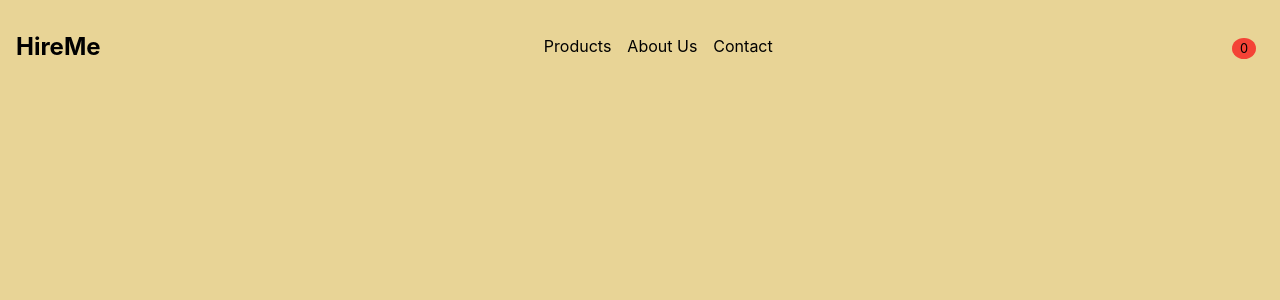
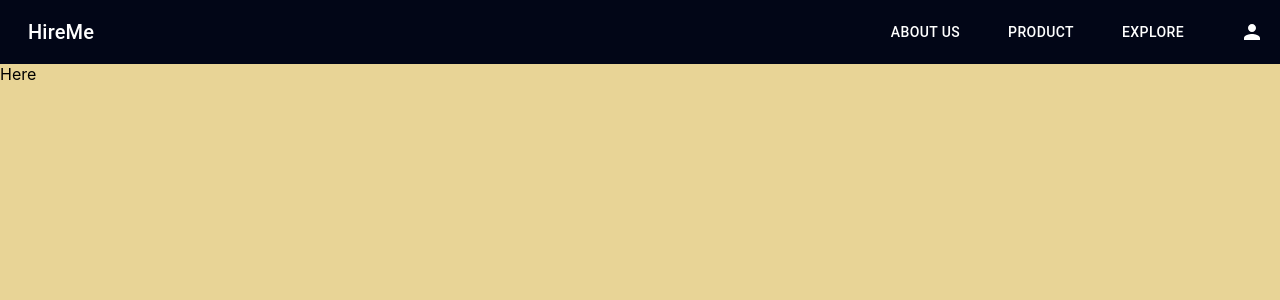
Before and after one commit to RyanTan182/devsoc_blueprint_hackathon_2024_frontend, a React (Create React App) app: page /createproducts in a window 1280 px wide. Shown: the top 300 px of the page. Built offline with nearby package versions, Linux system fonts and the light colour scheme.

Commit message:
Add navbar

```diff
--- a/package.json
+++ b/package.json
@@ -12,6 +12,7 @@
     "@testing-library/jest-dom": "^5.17.0",
     "@testing-library/react": "^13.4.0",
     "@testing-library/user-event": "^13.5.0",
+    "@uiw/react-md-editor": "^4.0.4",
     "react": "^18.3.1",
     "react-dom": "^18.3.1",
     "react-router-dom": "^6.27.0",
--- a/src/App.js
+++ b/src/App.js
@@ -2,16 +2,19 @@ import './App.css';
 import WelcomePage from './components/WelcomePage/WelcomePage';
 import { BrowserRouter as Router, Route, Routes } from 'react-router-dom';
 import Navbar from './Navbar/Navbar';
+import Header from './components/common/navbar/Header';
 import ProductPage from './components/ProductPage/ProductPage';
+import CreateProductPage from './pages/CreateProductPage';
 
 function App() {
   return (
       <Router>
         <div className="App">
-        <Navbar />
+        <Header />
           <Routes>
             <Route path="/" element={<WelcomePage />} />
             <Route path="/products" element={<ProductPage />} />
+            <Route path="/createproducts" element={<CreateProductPage />} />
           </Routes>
        </div>
       </Router>
--- /dev/null
+++ b/src/components/common/navbar/Header.js
@@ -0,0 +1,115 @@
+import Toolbar from "@mui/material/Toolbar";
+import Stack from '@mui/material/Stack';
+import Button from '@mui/material/Button';
+import { useNavigate } from "react-router-dom";
+import { Box, IconButton } from "@mui/material";
+import PersonIcon from '@mui/icons-material/Person';
+import AppBar from '@mui/material/AppBar';
+
+
+import Typography from '@mui/material/Typography';
+import MenuIcon from '@mui/icons-material/Menu';
+import SearchIcon from '@mui/icons-material/Search';
+import NotificationsIcon from '@mui/icons-material/Notifications';
+import AccountCircle from '@mui/icons-material/AccountCircle';
+// import { palette } from "../theme";
+// import { FaSun, FaMoon } from "react-icons/fa";
+
+export default function Header() {
+    const navigate = useNavigate();
+    // const p = useColorModeValue(palette.light, palette.dark);
+    // const { colorMode, toggleColorMode } = useColorMode();
+
+    // const height = "45pt";
+
+    return (
+        <Toolbar
+            className="h-16 px-2 flex bg-slate-950"
+            disableGutters
+        >
+            <Typography variant="h6" component="div" className="text-white px-5" sx={{ flexGrow: 1 }}>
+                HireMe
+            </Typography>
+
+            <Stack direction="row" spacing={4} className="pr-10">
+                <Button
+                    color="outlined"
+                    disableRipple
+                    onClick={() => navigate('/products')}
+                    sx= {{
+                        color: "white"
+                    }}
+                >
+                    About us
+                </Button>
+
+                <Button
+                    color="outlined"
+                    disableRipple
+                    onClick={() => navigate('/createproducts')}
+                    sx= {{
+                        color: "white"
+                    }}
+                >
+                    Product
+                </Button>
+
+                <Button
+                    color="outlined"
+                    disableRipple
+                    onClick={() => navigate('/createproducts')}
+                    sx= {{
+                        color: "white"
+                    }}
+                >
+                    Explore
+                </Button>
+            </Stack>
+
+            <div>
+                {/* <IconButton color="inherit">
+                    <SearchIcon />
+                </IconButton>
+                <IconButton color="inherit">
+                    <NotificationsIcon />
+                </IconButton>
+                <IconButton color="inherit">
+                    <AccountCircle />
+                </IconButton> */}
+
+
+
+                <IconButton>
+                    <PersonIcon className="text-white"/>
+                </IconButton>
+            </div>
+        </Toolbar>
+        // <Toolbar
+        //     className="h-16 px-2 flex bg-slate-950"
+        //     disableGutters
+        // >
+        //     <Box className="flex items-stretch">
+        //         {/* <IconButton></IconButton> */}
+
+
+
+
+
+        //         {/* <Stack direction="row" spacing={2} sx={{ flexWrap: 'wrap' }}>
+        //             <Button color ="primary" variant="contained">
+        //                 Sign up
+        //             </Button>
+        //             <Box className = "flex flex-end">
+
+        //             </Box>
+        //             <Button color ="primary" variant="contained" >
+        //                 Login
+        //             </Button>
+        //         </Stack> */}
+
+        //         <IconButton />
+        //     </Box>
+        // </Toolbar>
+
+    )
+}
--- /dev/null
+++ b/src/pages/CreateProductPage.js
@@ -0,0 +1,9 @@
+import { Box } from "@mui/material";
+
+export default function CreateProductPage() {
+    return (
+        <Box>
+            Here
+        </Box>
+    )
+}
```
Also changed, not shown: 1 other file (tests, documents, lock files or other folders).
